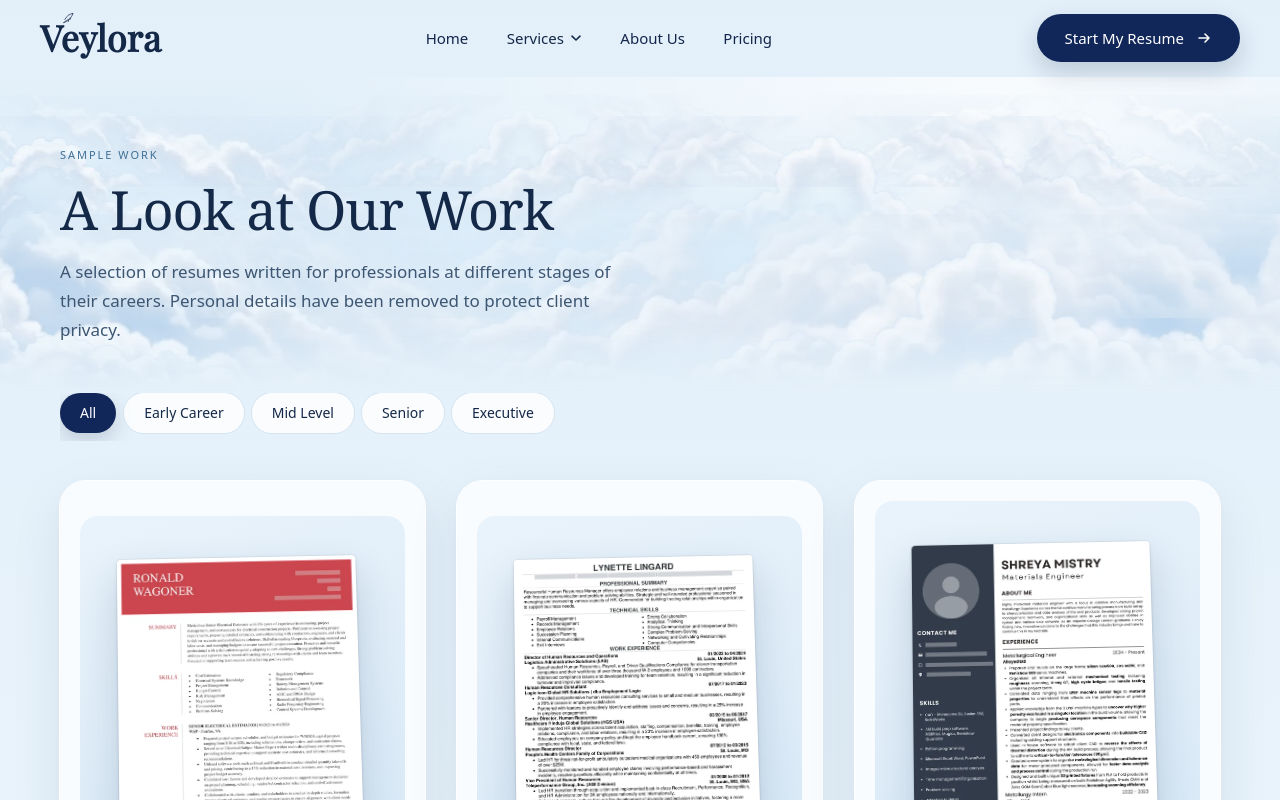
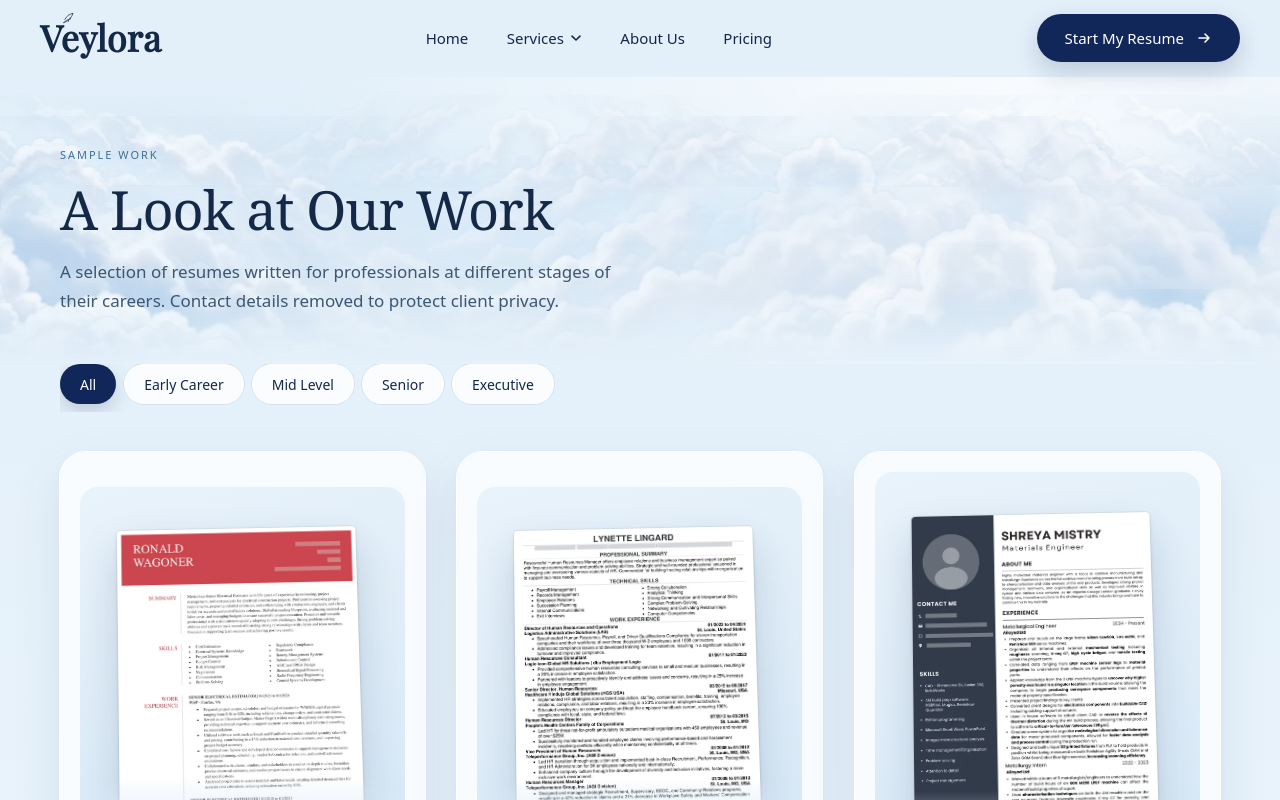
Before and after one commit to hasbunallah01/The-Resume-web, a Next.js app: page /samples in a window 1280 px wide. Shown: the top 800 px of the page. Built offline with nearby package versions, Linux system fonts and the light colour scheme.

Commit message:
Accurate sample privacy wording: contact details removed

```diff
--- a/app/samples/page.tsx
+++ b/app/samples/page.tsx
@@ -8,7 +8,7 @@ import SampleGallery from "@/components/samples/SampleGallery";
 export const metadata: Metadata = {
   title: "Sample Resumes | Veylora",
   description:
-    "A look at resumes written by Veylora across early career, mid level, senior and executive roles. Shown with personal details removed to protect client privacy.",
+    "A look at resumes written by Veylora across early career, mid level, senior and executive roles. Contact details removed to protect client privacy.",
   alternates: { canonical: "/samples" },
 };
 
@@ -27,8 +27,8 @@ export default function SamplesPage() {
               A Look at Our Work
             </h1>
             <p className="mt-5 max-w-[560px] text-[17px] leading-[1.7] text-ink-body">
-              A selection of resumes written for professionals at different stages of their careers. Personal
-              details have been removed to protect client privacy.
+              A selection of resumes written for professionals at different stages of their careers. Contact
+              details removed to protect client privacy.
             </p>
           </section>
         </SkyBand>
--- a/components/home/SamplesTeaser.tsx
+++ b/components/home/SamplesTeaser.tsx
@@ -24,8 +24,8 @@ export default function SamplesTeaser() {
             See the Difference on the Page
           </h2>
           <p className="mt-4 max-w-[440px] text-[16px] leading-[1.7] text-ink-body">
-            Browse resumes we have written for early career, mid level, senior and executive professionals, shown
-            with personal details removed.
+            Browse resumes we have written for early career, mid level, senior and executive professionals. Contact
+            details removed to protect client privacy.
           </p>
           <a href="/samples" className="btn-navy mt-7">
             See Sample Work
--- a/components/samples/SampleGallery.tsx
+++ b/components/samples/SampleGallery.tsx
@@ -153,7 +153,7 @@ function Lightbox({ sample, onClose }: { sample: Sample; onClose: () => void })
           <p className="hidden text-[14px] text-ink-muted lg:mt-1.5 lg:block">{sample.field}</p>
           <p className="hidden text-[14.5px] leading-[1.65] text-ink-body lg:mt-5 lg:block">{sample.summary}</p>
           <p className="hidden text-[13px] text-ink-soft lg:mt-4 lg:block">
-            {pageNote} Personal details removed.
+            {pageNote} Contact details removed.
           </p>
           <div className="flex items-center justify-between gap-3 lg:mt-auto lg:block lg:pt-6">
             <p className="text-[12.5px] text-ink-soft lg:hidden">Tap the page to zoom</p>
@@ -242,7 +242,7 @@ export default function SampleGallery() {
         ))}
       </ul>
 
-      <p className="mt-12 text-center text-[13.5px] text-ink-soft">Shown with personal details removed.</p>
+      <p className="mt-12 text-center text-[13.5px] text-ink-soft">Contact details removed to protect client privacy.</p>
 
       {open && <Lightbox sample={open} onClose={close} />}
     </section>
--- a/data/samples.ts
+++ b/data/samples.ts
@@ -1,7 +1,7 @@
 /**
  * Sample resumes shown on /samples. The page, filters, lightbox and home
  * teaser all read from this list, so adding a sample is just a new entry here
- * plus its images in public/samples. Every image must have personal details
+ * plus its images in public/samples. Every image must have contact details
  * removed before publishing.
  *
  * `image` is page one (also used when `images` is absent). Add an optional
```
